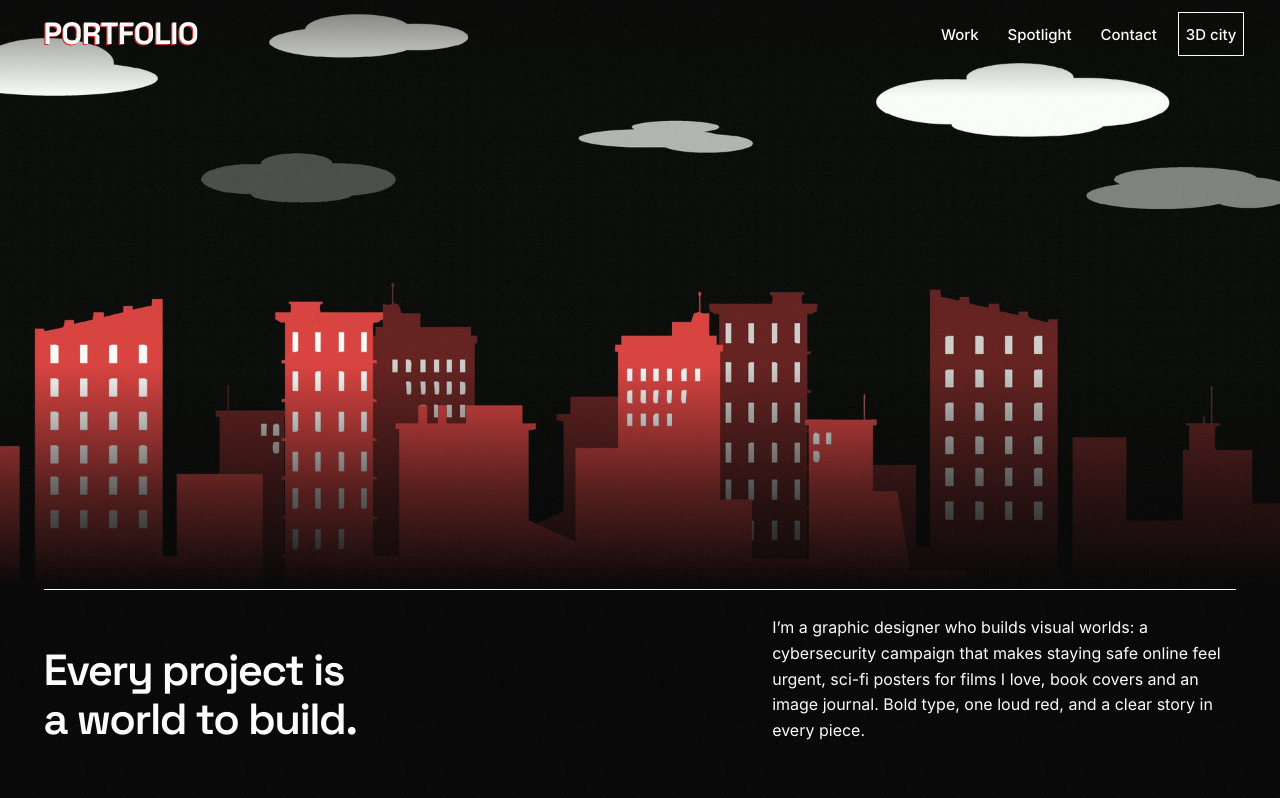
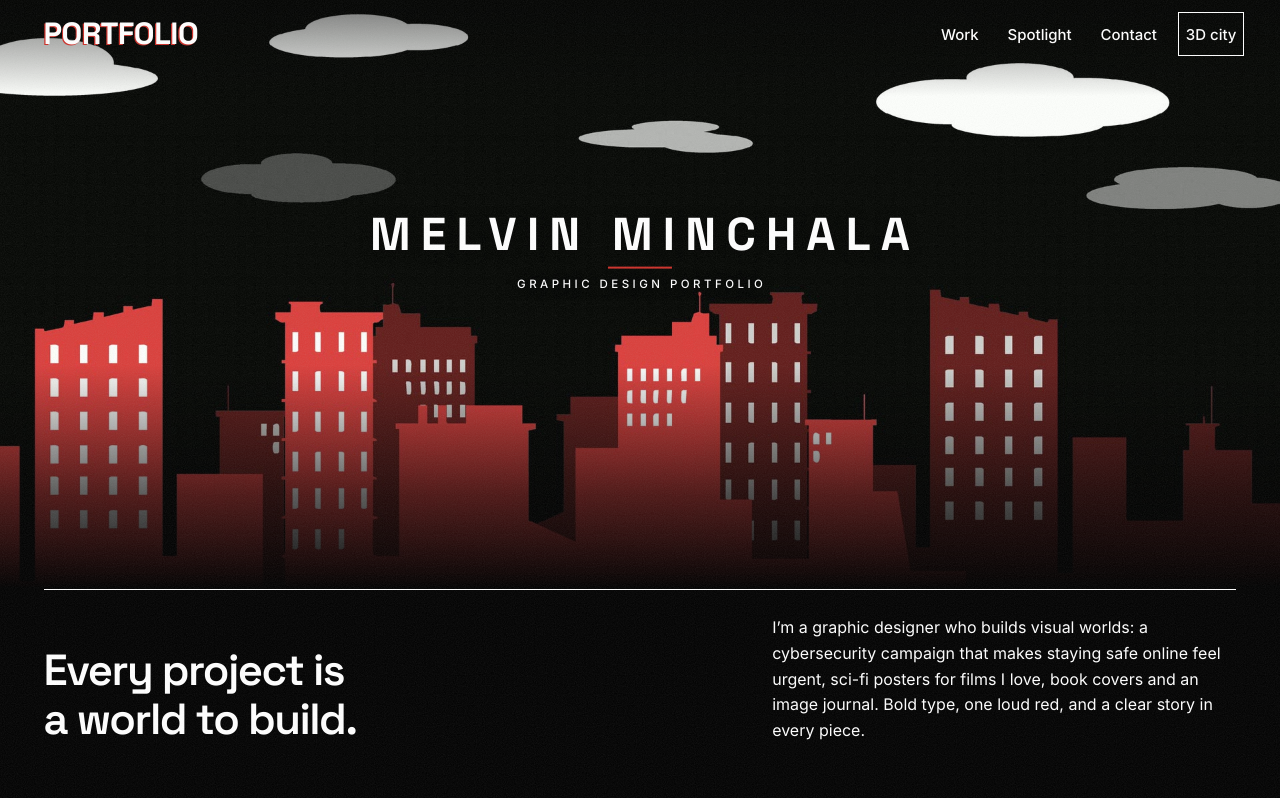
Before and after one commit to UnFaintedStar26/portfolio, a plain HTML site: page v2/index.html in a window 1280 px wide. Shown: the top 798 px of the page. Drawn offline with Linux system fonts and the light colour scheme.

Commit message:
Publish: V2 hero title (19edc47)

```diff
--- a/v2/content.js
+++ b/v2/content.js
@@ -43,6 +43,9 @@ window.SITE = {
     // Which part of the photo stays in view when phones crop it, as "left-right top-bottom".
     // "50% 50%" keeps the middle; "50% 100%" keeps the bottom (here, the skyline) when the top is cropped.
     focus: "50% 100%",
+    // The two lines over the banner, between the clouds and the buildings.
+    title: "MELVIN MINCHALA",
+    subtitle: "GRAPHIC DESIGN PORTFOLIO",
   },
 
   // The links at the top of the page.
--- a/v2/css/a.css
+++ b/v2/css/a.css
@@ -64,6 +64,7 @@ a { color: inherit; }
   height: min(100svh, max(34rem, 46vw));
   overflow: clip;
   isolation: isolate;
+  container-type: inline-size;
 }
 .hero > .a-header { position: absolute; inset: 0 0 auto; }
 /* A soft black scrim behind the header keeps its text readable over any picture. */
@@ -102,6 +103,41 @@ a { color: inherit; }
 .banner-label { margin: 0; font: 600 var(--step-1)/1.3 var(--text); text-wrap: balance; }
 .banner-label span { white-space: nowrap; }
 .banner-path { margin: 0; font-size: var(--step-fine); color: var(--fine); overflow-wrap: anywhere; }
+
+/* Name over the banner, in the band between the clouds and the buildings. The banner is cover-cropped from the
+   bottom (hero.focus "50% 100%"), so the band sits a fixed share of the *picture's* height above its foot:
+   the picture is as tall as the hero, or 1080/1920 of the width when that is taller. */
+.hero-title {
+  --band: 0.47; /* the band's centre, as a share of the picture's height measured up from its bottom edge */
+  position: absolute;
+  left: 50%;
+  top: calc(100% - var(--band) * max(100%, 56.25cqw));
+  transform: translate(-50%, -50%);
+  width: max-content;
+  max-width: calc(100% - 2 * var(--gutter));
+  display: grid;
+  justify-items: center;
+  gap: clamp(0.35rem, 0.8vw, 0.6rem);
+  text-align: center;
+  pointer-events: none;
+  text-shadow: 0 1px 12px rgb(0 0 0 / 0.75);
+}
+.hero-name {
+  margin: 0;
+  font: 700 clamp(1.25rem, 3.6vw, 3.4rem)/1 var(--display);
+  letter-spacing: 0.22em;
+  margin-right: -0.22em; /* optical centring: tracking adds space after the last letter */
+  color: var(--white);
+}
+.hero-rule { width: clamp(2.5rem, 5vw, 4.5rem); height: 2px; background: var(--red); }
+.hero-role {
+  margin: 0;
+  font: 500 clamp(0.625rem, 0.9vw, 0.875rem)/1 var(--text);
+  letter-spacing: 0.3em;
+  margin-right: -0.3em;
+  color: var(--white);
+}
+.banner:not(.has-image) ~ .hero-title { display: none; }
 
 /* Fine-print contact that stays one step away once the hero is gone. */
 .pin-mail {
--- a/v2/index.html
+++ b/v2/index.html
@@ -31,6 +31,11 @@
         <p class="banner-path" id="banner-path"></p>
       </div>
     </figure>
+    <div class="hero-title">
+      <p class="hero-name" data-site="hero.title"></p>
+      <span class="hero-rule" aria-hidden="true"></span>
+      <p class="hero-role" data-site="hero.subtitle"></p>
+    </div>
 
   </header>
   <div class="pitch" id="pitch"><span class="grid-field grid-field--pitch" data-fit="x" data-from=".pitch-title" data-to=".pitch-support" aria-hidden="true"><span class="grid-field-lit"></span></span></div>
```
